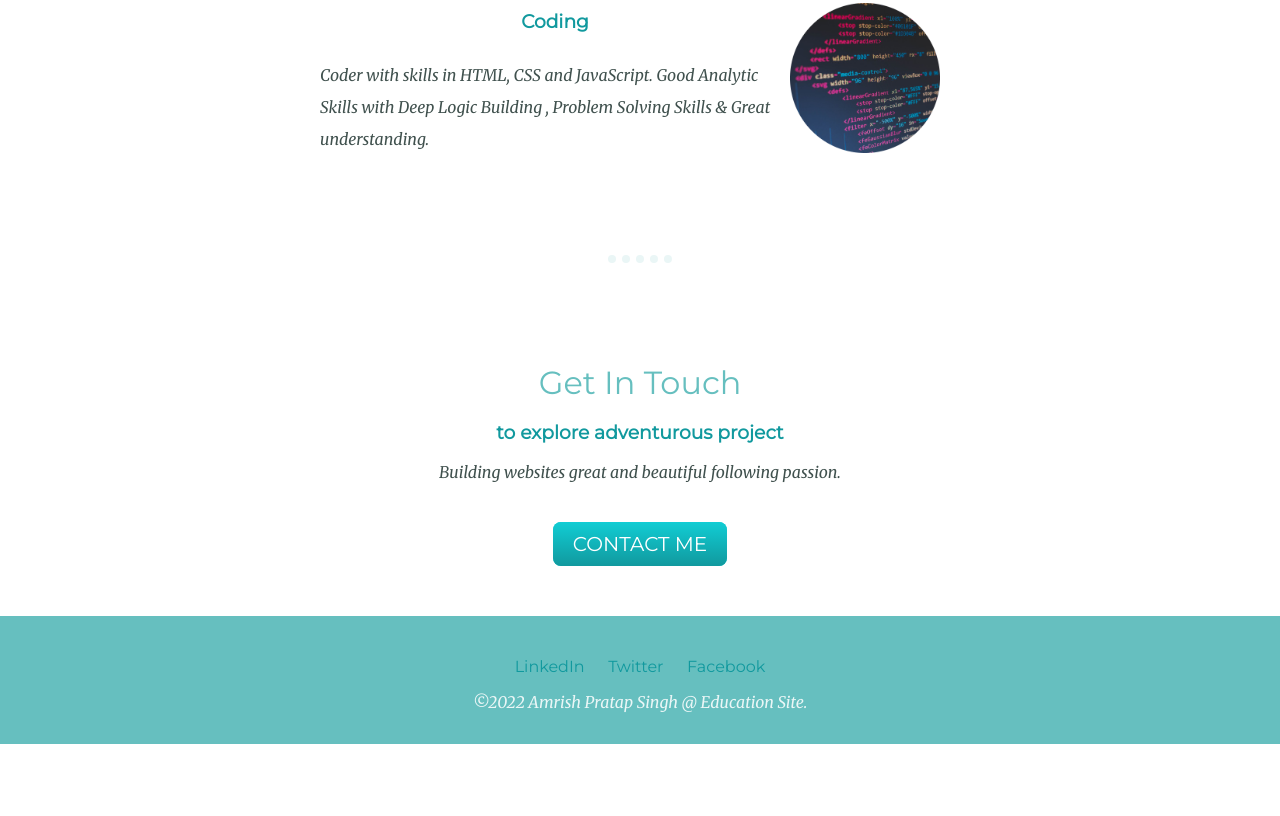
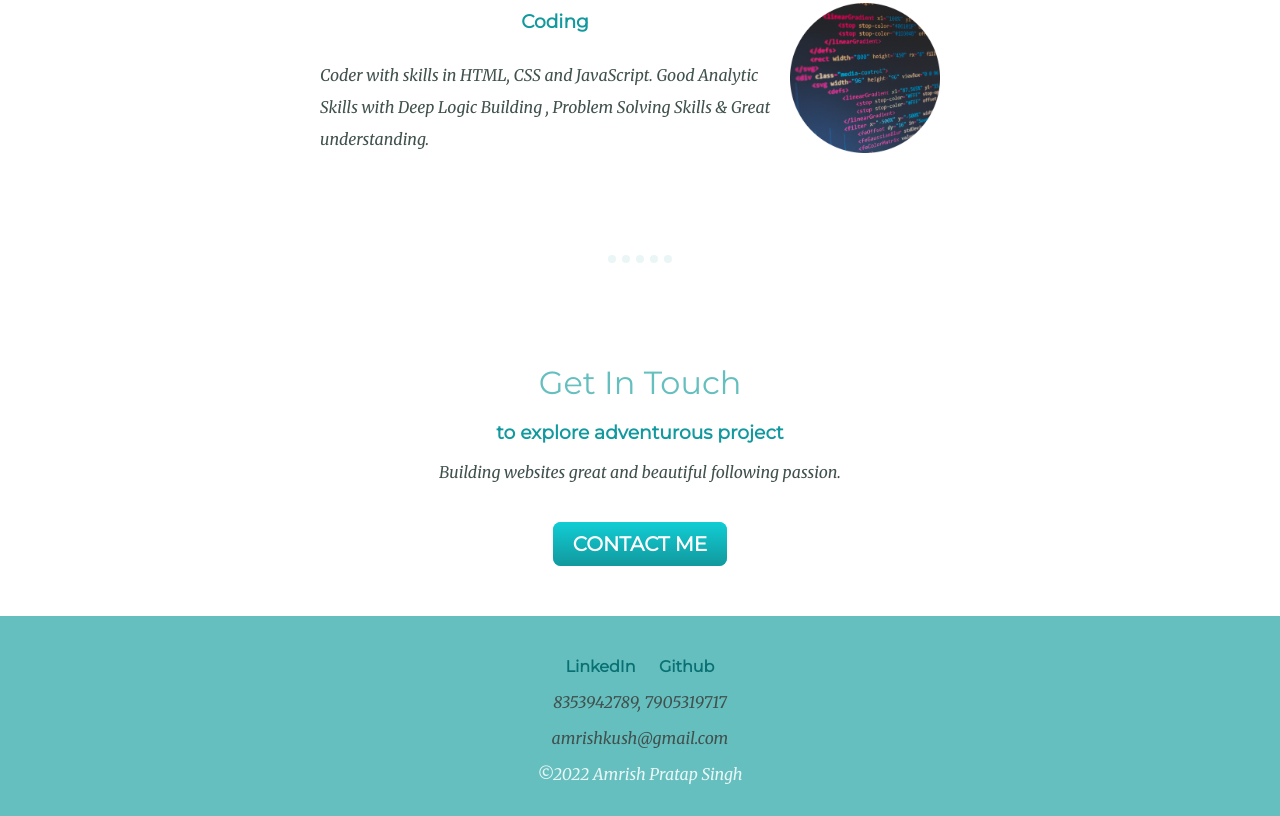
Before and after one commit to Amrishkush/first-portfolio-page-html-css, a plain HTML site: page index.html in a window 1280 px wide. Shown: the part 1548-2364 px from the top of the page. Before the commit the page ends 2292 px from the top, so only its background shows below. Drawn offline with Linux system fonts and the light colour scheme.

Commit message:
Updated contact details

```diff
--- a/index.html
+++ b/index.html
@@ -52,9 +52,11 @@
 
     <div class="bottom-container">
       <a class="footer-link" href="https://www.linkedin.com/in/amrishkush">LinkedIn</a>
-      <a class="footer-link" href="https://twitter.com/amrishkush">Twitter</a>
-      <a class="footer-link" href="https://www.fb.com/amrishkush">Facebook</a>
-      <p class="copyright">©2022 Amrish Pratap Singh @ Education Site.</p>
+      <a class="footer-link" href="https://github.com/Amrishkush">Github</a>
+      <p>8353942789, 7905319717</p>
+      <p>amrishkush@gmail.com</p>
+
+      <p class="copyright">©2022 Amrish Pratap Singh</p>
     </div>
 
   </body>
--- a/styles.css
+++ b/styles.css
@@ -19,8 +19,9 @@ h1{
 
 }
 a{
-  color: #11999E;
+  color: #097174;
   font-family: 'Montserrat', sans-serif;
+  font-weight: bolder;
   margin: 0 10px 0 10px;
   text-decoration: none;
 }
```
